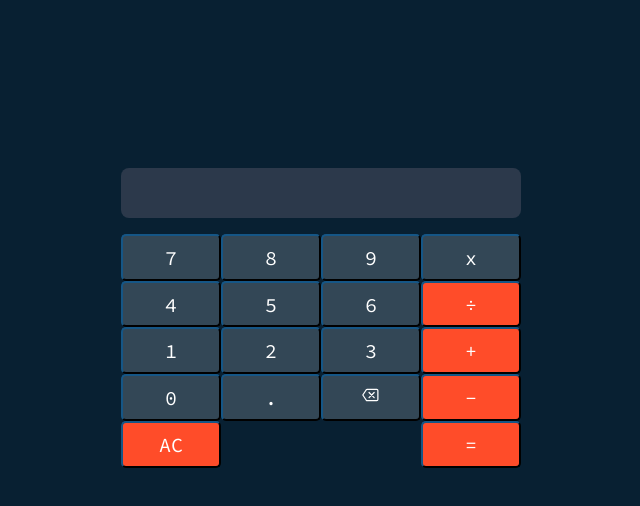
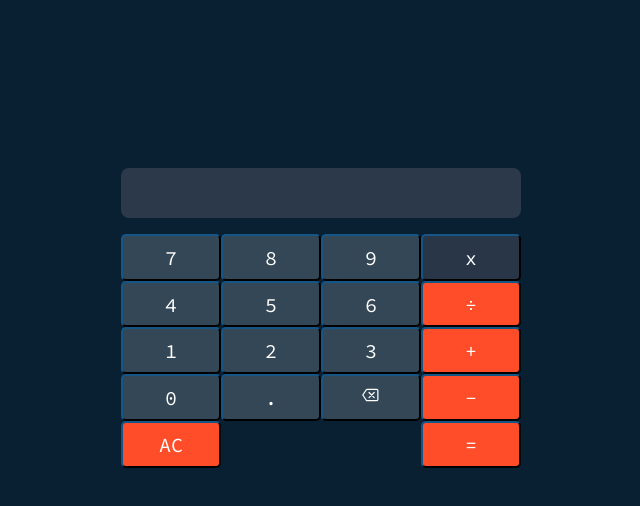
Before and after one commit to lCDSLl-Richard/Calculator, a plain HTML site: page index.html in a window 1280 px wide. In both pictures the pointer is over the button 790 px from the left and 257 px from the top of the page. Shown: the whole page, without its empty margins (319-959 px from the left). Drawn offline with nearby package versions, Linux system fonts and the light colour scheme.

Commit message:
Minor bug fix and minor color changes

```diff
--- a/app.js
+++ b/app.js
@@ -51,7 +51,6 @@ function calculate(){
     operand1 = Number(operand1);
     operand2 = Number(operand2);
     if(operand2 === 0){
-        operand1 = '';
         return 0;
     }else{
 
--- a/style.css
+++ b/style.css
@@ -71,5 +71,5 @@ body{
 }
 
 .special:hover{
-    background-color: #334756;
+    background-color: #293648;
 }
```
